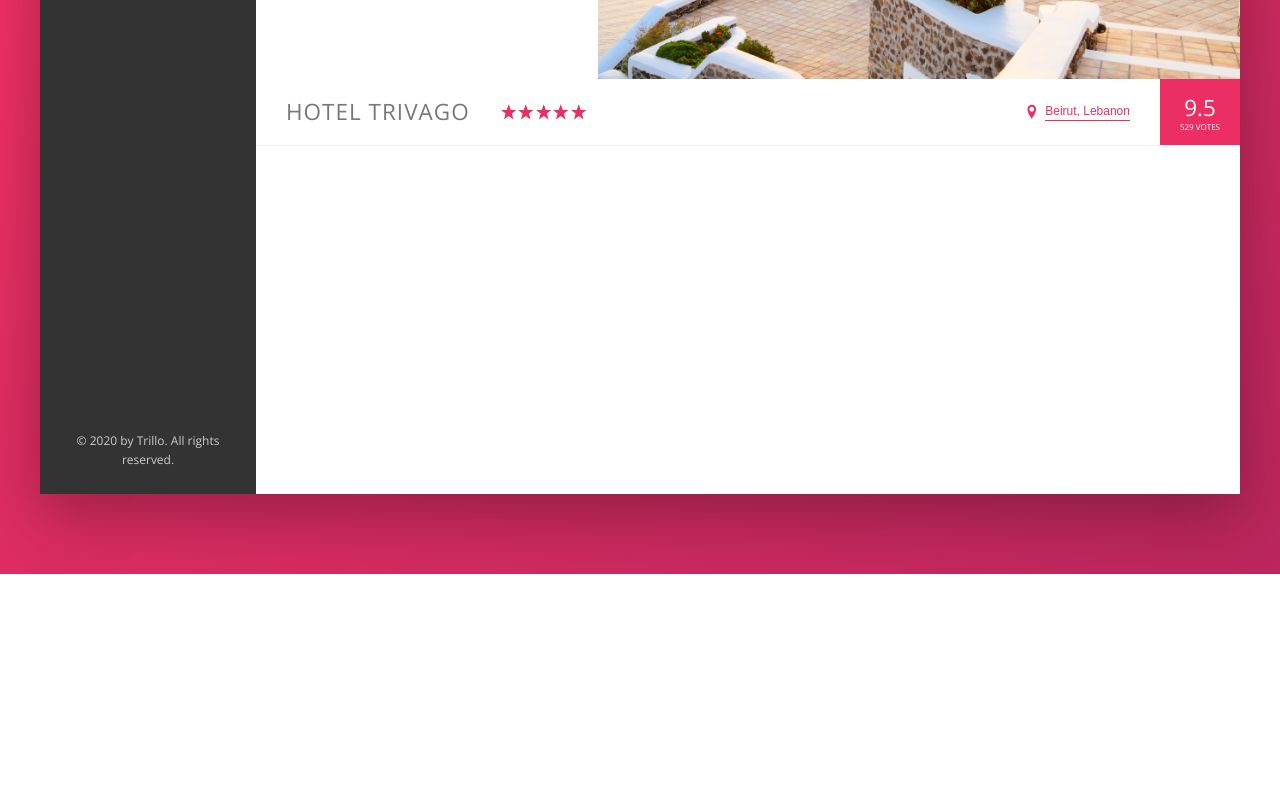
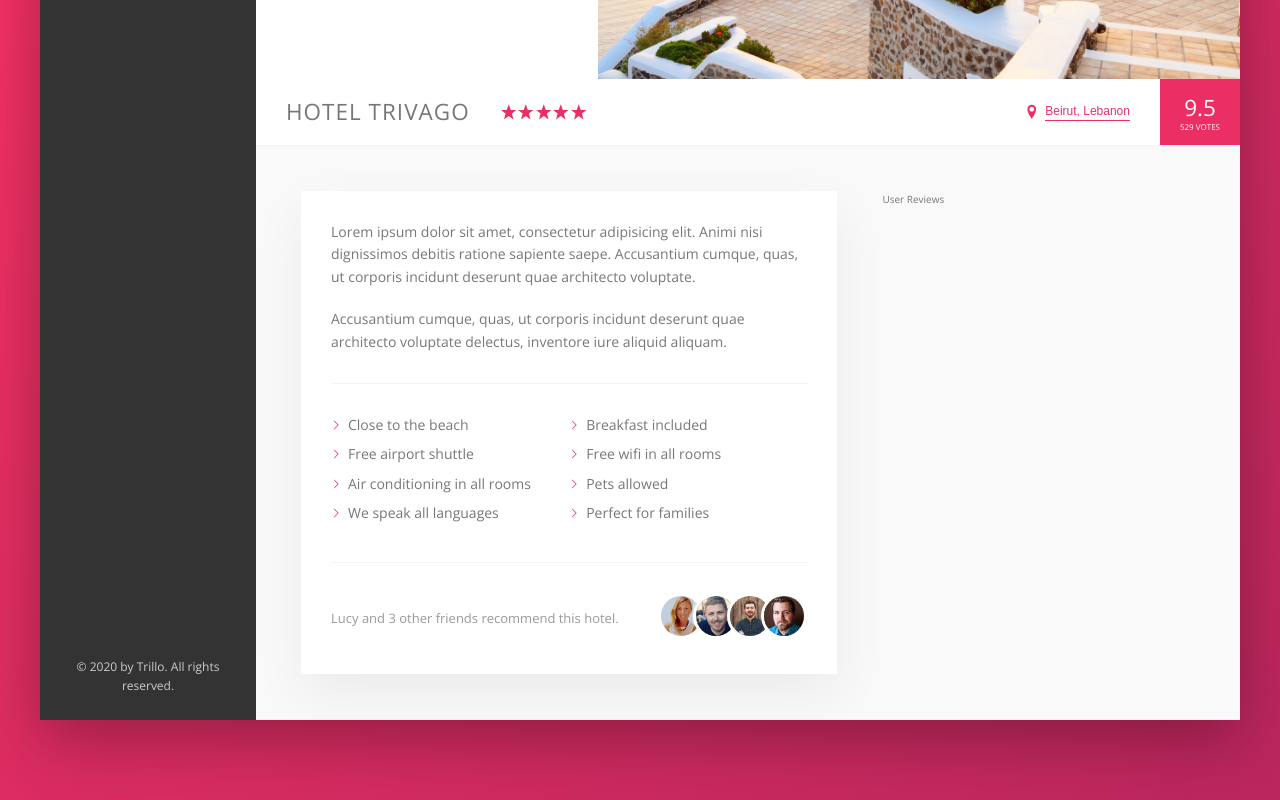
Before and after one commit to mhmdhalawi/Trillo-website, a website: page index.html in a window 1280 px wide. Shown: the part 456-1256 px from the top of the page. Before the commit the page ends 1030 px from the top, so only its background shows below. Drawn offline with nearby package versions, Linux system fonts and the light colour scheme.

Commit message:
details section

```diff
--- a/index.html
+++ b/index.html
@@ -146,6 +146,65 @@
               <div class="overview__rating-count">529 votes</div>
             </div>
           </div>
+
+          <div class="detail">
+            <div class="description">
+              <p class="paragraph">
+                Lorem ipsum dolor sit amet, consectetur adipisicing elit. Animi
+                nisi dignissimos debitis ratione sapiente saepe. Accusantium
+                cumque, quas, ut corporis incidunt deserunt quae architecto
+                voluptate.
+              </p>
+
+              <p class="paragraph">
+                Accusantium cumque, quas, ut corporis incidunt deserunt quae
+                architecto voluptate delectus, inventore iure aliquid aliquam.
+              </p>
+
+              <ul class="list">
+                <li class="list__item">Close to the beach</li>
+                <li class="list__item">Breakfast included</li>
+                <li class="list__item">Free airport shuttle</li>
+                <li class="list__item">Free wifi in all rooms</li>
+                <li class="list__item">Air conditioning in all rooms</li>
+                <li class="list__item">Pets allowed</li>
+                <li class="list__item">We speak all languages</li>
+                <li class="list__item">Perfect for families</li>
+              </ul>
+
+              <div class="recommend">
+                <p class="recommend__count">
+                  Lucy and 3 other friends recommend this hotel.
+                </p>
+                <div class="recommend__friends">
+                  <img
+                    src="img/user-2.jpg"
+                    alt="Friend 1"
+                    class="recommend__photo"
+                  />
+                  <img
+                    src="img/user-3.jpg"
+                    alt="Friend 2"
+                    class="recommend__photo"
+                  />
+                  <img
+                    src="img/user-4.jpg"
+                    alt="Friend 3"
+                    class="recommend__photo"
+                  />
+                  <img
+                    src="img/user-5.jpg"
+                    alt="Friend 4"
+                    class="recommend__photo"
+                  />
+                </div>
+              </div>
+            </div>
+
+            <div class="user-reviews">
+              User Reviews
+            </div>
+          </div>
         </main>
       </div>
     </div>
--- a/sass/_component.scss
+++ b/sass/_component.scss
@@ -287,3 +287,66 @@
     box-shadow: none;
   }
 }
+
+//PARAGRAPH
+.paragraph:not(:last-of-type) {
+  margin-bottom: 2rem;
+}
+
+//LIST
+
+.list {
+  list-style: none;
+  margin: 3rem 0;
+  padding: 3rem 0;
+  border-top: 1px solid var(--color-grey-light-2);
+  border-bottom: 1px solid var(--color-grey-light-2);
+
+  display: flex;
+  flex-wrap: wrap;
+
+  &__item {
+    flex: 0 0 50%;
+    margin-bottom: 0.7rem;
+  }
+
+  &__item::before {
+    content: '';
+    display: inline-block;
+    height: 1rem;
+    width: 1rem;
+    margin-right: 0.7rem;
+    //background-image: url('../img/chevron-thin-right.svg');
+    //background-size: cover;
+
+    background-color: var(--color-primary);
+    -webkit-mask-image: url('../img/chevron-thin-right.svg');
+    mask-image: url('../img/chevron-thin-right.svg');
+    -webkit-mask-size: cover;
+    mask-size: cover;
+  }
+}
+
+//RECOMMEND
+.recommend {
+  font-size: 1.3rem;
+  color: var(--color-grey-dark-3);
+
+  display: flex;
+
+  align-items: center;
+  justify-content: space-between;
+
+  &__photo {
+    box-sizing: content-box;
+    height: 4rem;
+    width: 4rem;
+    border-radius: 50%;
+
+    border: 3px solid white;
+
+    &:not(:last-child) {
+      margin-right: -1.5rem;
+    }
+  }
+}
--- a/sass/_layout.scss
+++ b/sass/_layout.scss
@@ -35,6 +35,24 @@
 .hotel-view {
   background-color: white;
   flex: 1;
+}
 
-  height: 80rem;
+.detail {
+  display: flex;
+  padding: 4.5rem;
+  background-color: var(--color-grey-light-1);
+  border-bottom: 1px solid var(--color-grey-light-2);
 }
+
+.description {
+  background-color: white;
+  box-shadow: 0 2rem 5rem rgba($color: #000000, $alpha: 0.06);
+  flex: 0 0 60%;
+  margin-right: 4.5rem;
+  padding: 3rem;
+  font-size: 1.4rem;
+}
+
+.user-reviews {
+  flex: 1;
+}
```
Also changed, not shown: css/style.css.
